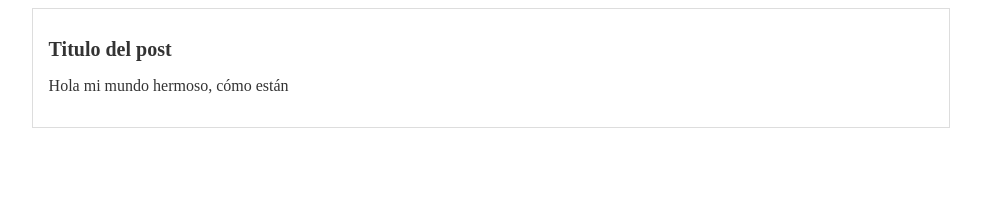
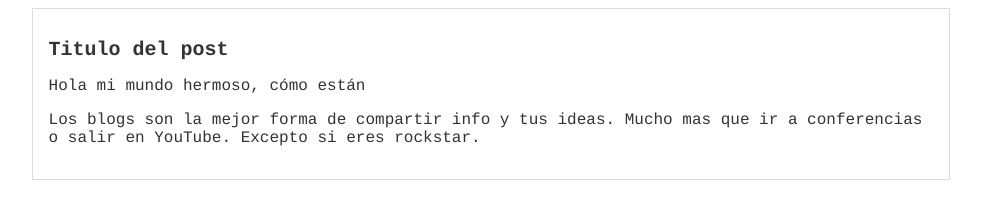
Before and after one commit to jcastrillong/course-git, a plain HTML site: page index.html in a window 1280 px wide. Shown: the whole page, without its empty margins (149-1130 px from the left). Drawn offline with Linux system fonts and the light colour scheme.

Commit message:
Nuevo parrafo y cambio de Arial a Currier

```diff
--- a/index.html
+++ b/index.html
@@ -1,13 +1,26 @@
 <html>
+
 	<head>
 		<title>DashBoard</title>
-		<link rel="stylesheet" href="styles.css"/>
+		<link rel="stylesheet" href="styles.css" />
 	</head>
+
 	<body>
 		<div id="container">
 			<div id="post"></div>
-		<h1>Titulo del post</h1>
-		<p>Hola mi mundo hermoso, cómo están</p>
+				<h1>Titulo del post</h1>
+				<p>
+					Hola mi mundo hermoso, cómo están
+				</p>
+				<p>
+					Los blogs son la mejor
+					forma de compartir info
+					y tus ideas. Mucho mas
+					que ir a conferencias o
+					salir en YouTube. Excepto
+					si eres rockstar.
+				</p>
 		</div>
 	</body>
+
 </html>
--- a/styles.css
+++ b/styles.css
@@ -2,7 +2,7 @@ body {
 	color: #333;
 	text-align: left;
 	font-size: 16px;
-	font-family: "Arial;
+	font-family: Courier;
 }
 
 #container {
```
